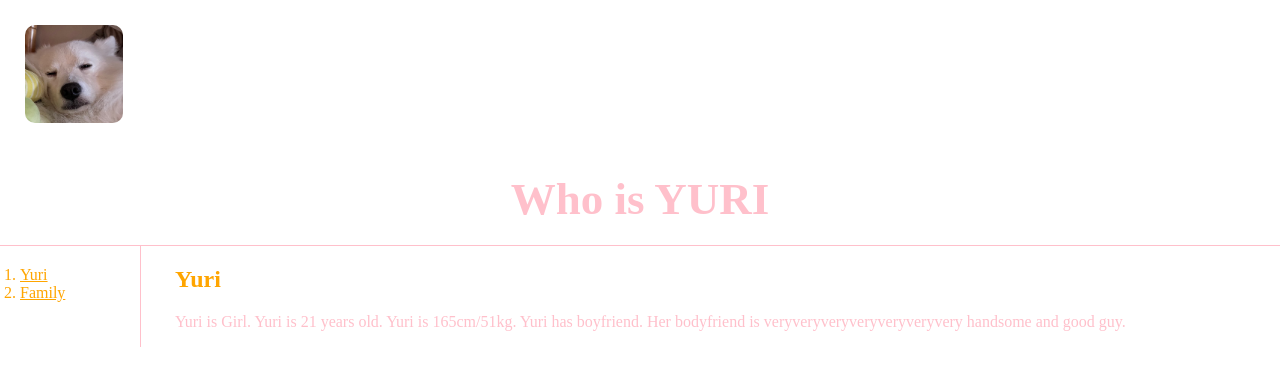
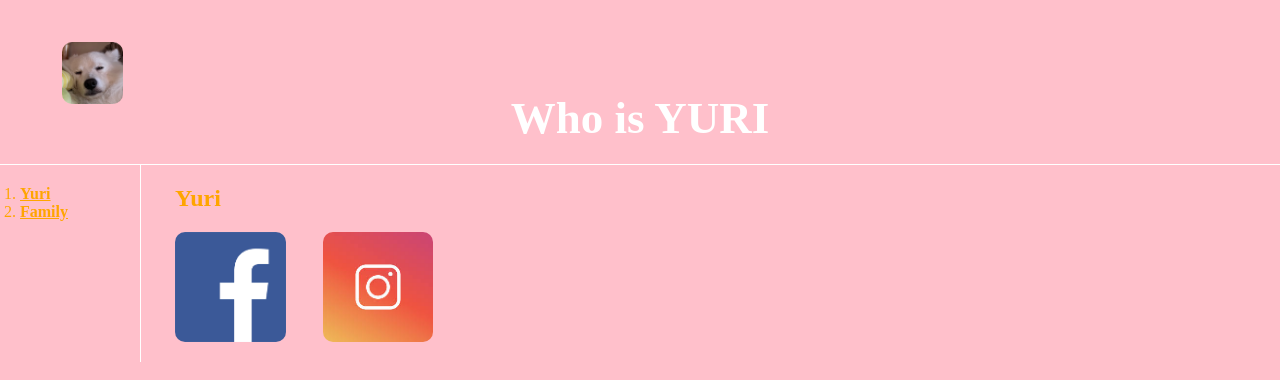
Before and after one commit to KJM-korea/Yuri, a plain HTML site: page 1.html in a window 1280 px wide. Drawn offline with Linux system fonts and the light colour scheme.

Commit message:
Add files via upload

```diff
--- a/1.html
+++ b/1.html
@@ -6,16 +6,16 @@
     <link rel="stylesheet" href="style.css">
   </head>
   <body>
-    <h3><a href="index.html"><img src="moong.jpg" width="8%" style="border-radius:10px"></a></h3>
-    <h1 style="color:pink">Who is YURI</h1>
+    <h3><a href="index.html"><img src="moong.jpg" width="5%" style="border-radius:10px; margin-left: 3%; margin-bottom: -5%"></a></h3>
+    <h1 style="color:white">Who is YURI</h1>
     <div id="grid">
       <ol>
-        <li><a href="1.html" style="color:orange">Yuri</a></li>
-        <li><a href="2.html" style="color:orange">Family</a></li>
+        <li><a href="1.html"><strong>Yuri</strong></a></li>
+        <li><a href="2.html"><strong>Family</strong></a></li>
       </ol>
       <div id="article">
         <h2>Yuri</h2>
-        <p>Yuri is Girl. Yuri is 21 years old. Yuri is 165cm/51kg. Yuri has boyfriend. Her bodyfriend is veryveryveryveryveryveryvery handsome and good guy.</p>
+        <p><a href="https://www.facebook.com/profile.php?id=100007822388109"><img src="facebook.png" width="10%" style="border-radius:10px"></a>   <a href="https://www.instagram.com/yul._e/?hl=ko"><img src="instagram.jpg" width="10%" style="border-radius:10px; margin-left: 3%"></a></p>
       </div>
     </div>
   </body>
--- a/style.css
+++ b/style.css
@@ -1,21 +1,22 @@
 a{
-    color: violet;
+    color: orange;
 }
 h1{
   font-size: 45px;
   text-align: center;
-  border-bottom: 1px solid pink;
+  border-bottom: 1px solid white;
   margin: 0px;
   padding: 20px;
 }
 #grid ol {
-  border-right: 1px solid pink;
+  border-right: 1px solid white;
   width: 100px;
   margin: 0;
   padding: 20px;
 }
 body {
   margin: 0px;
+  background-color :pink;
 }
 
 #grid {
@@ -37,7 +38,7 @@ body {
   }
 }
 p{
-  color: pink;
+  color: white;
 }
 h2 {
   color: orange;
```
Also changed, not shown: 2.html (+4 -4 lines), index.html (+4 -4 lines), facebook.png (added), instagram.jpg (added).
